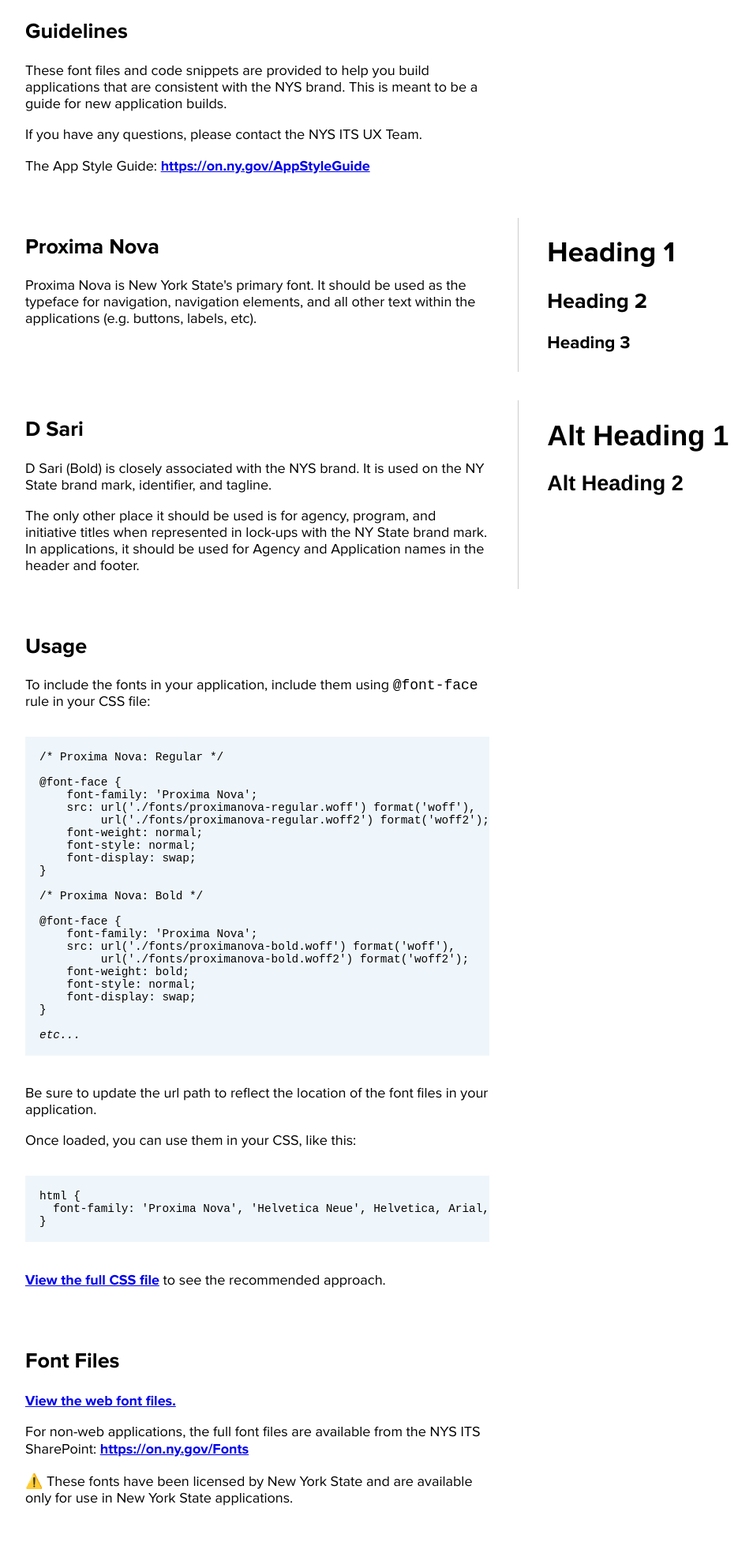
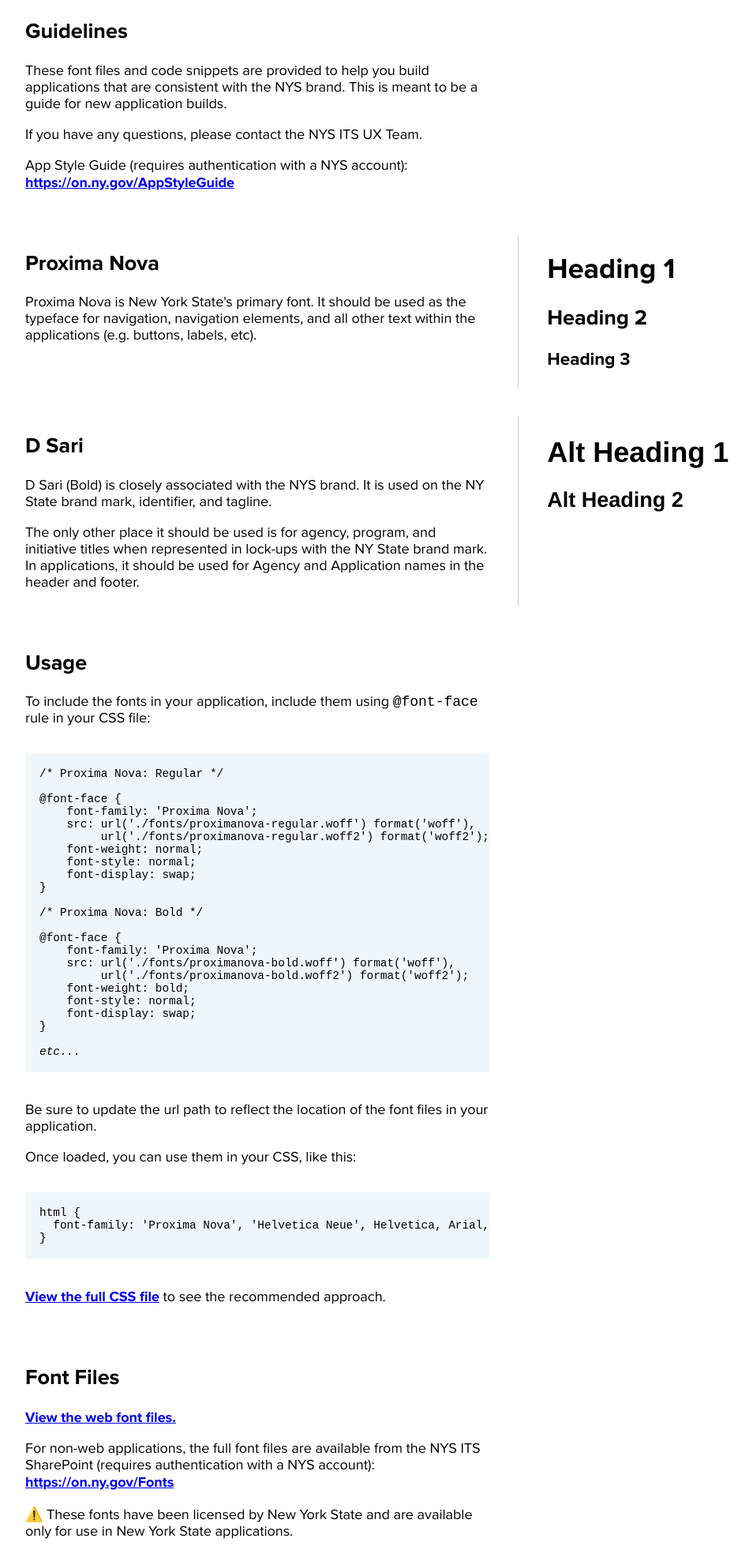
Before and after one commit to ny/fonts, a plain HTML site: page index.html in a window 1280 px wide. Shown: the part 309-2281 px from the top of the page at 79% size, without its empty margins (114-1068 px from the left). Drawn offline with Linux system fonts and the light colour scheme; files whose address does not match are found by name.

Commit message:
Updated language

```diff
--- a/index.html
+++ b/index.html
@@ -19,7 +19,7 @@
             <h2 class="card__title">Guidelines</h2>
             <p>These font files and code snippets are provided to help you build applications that are consistent with the NYS brand. This is meant to be a guide for new application builds.</p>
             <p>If you have any questions, please contact the NYS ITS UX Team.</p>
-            <p>The App Style Guide: <a href="https://on.ny.gov/AppStyleGuide" title="App Style Guide">https://on.ny.gov/AppStyleGuide</a></p>
+            <p>App Style Guide (requires authentication with a NYS account): <a href="https://on.ny.gov/AppStyleGuide" title="NYS App Style Guide">https://on.ny.gov/AppStyleGuide</a></p>
           </div>
         </div>
         <div class="card">
@@ -50,8 +50,6 @@
           <div class="card__body">
             <h2 class="card__title">Usage</h2>
             <p>To include the fonts in your application, include them using <code>@font-face</code> rule in your CSS file:</p>
-
-
               <pre><code>/* Proxima Nova: Regular */
 
 @font-face {
@@ -90,9 +88,8 @@
         <div class="card">
           <div class="card__body">
             <h2 class="card__title">Font Files</h2>
-            <p><a href="https://github.com/ny/fonts/blob/main/fonts" title="Fonts">View the web font files.</a></p>
-
-            <p>For non-web applications, the full font files are available from the NYS ITS SharePoint: <a href="https://on.ny.gov/Fonts" title="Download all NYS brand font files.">https://on.ny.gov/Fonts</a></p>
+            <p><a href="https://github.com/ny/fonts/blob/main/fonts" title="NYS Web Fonts">View the web font files.</a></p>
+            <p>For non-web applications, the full font files are available from the NYS ITS SharePoint (requires authentication with a NYS account): <a href="https://on.ny.gov/Fonts" title="Download all NYS brand font files.">https://on.ny.gov/Fonts</a></p>
             <p>⚠️ These fonts have been licensed by New York State and are available only for use in New York State applications.</p>
           </div>
         </div>
```
